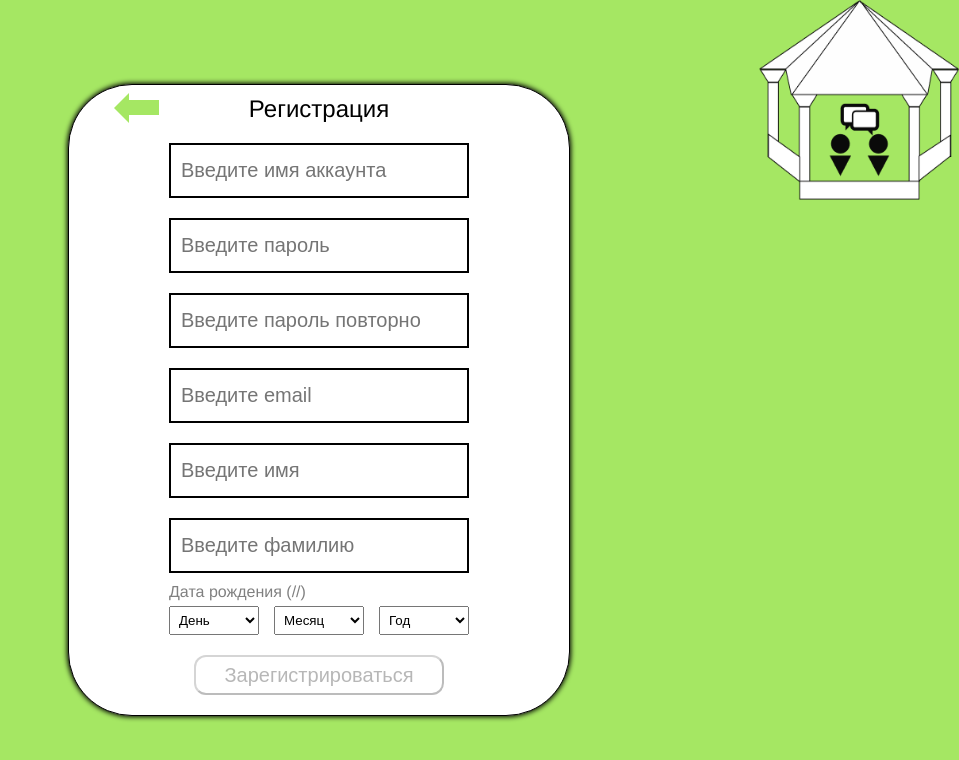
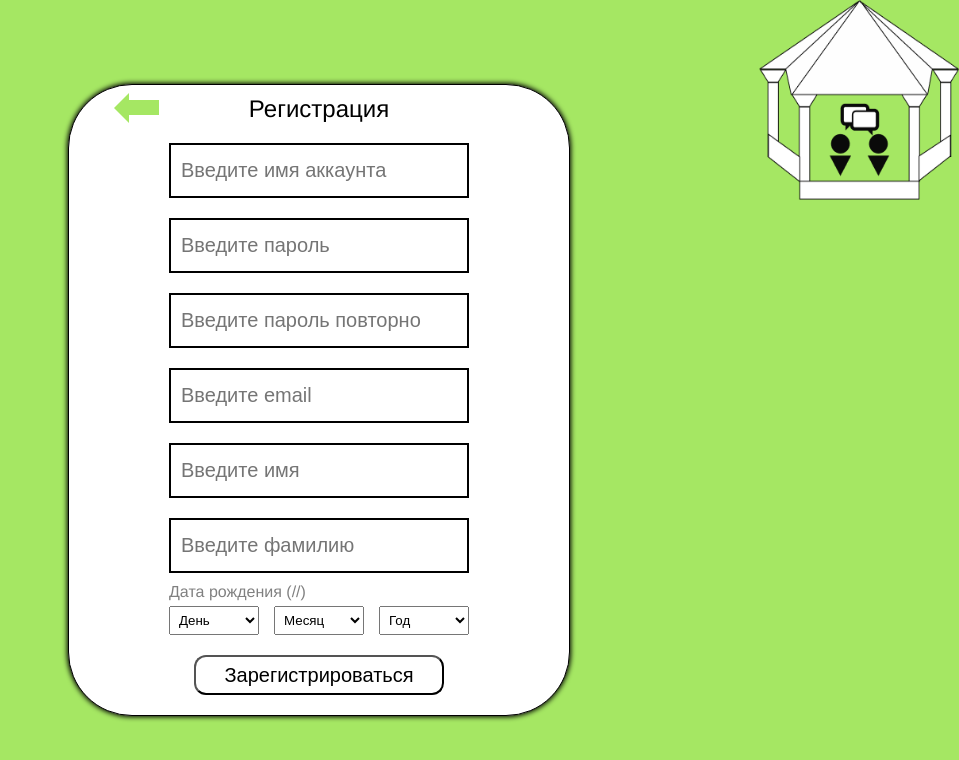
Before and after one commit to Fladit/besedka-frontend, a Vue app: page /auth/registration in a window 1280 px wide. Shown: the top 760 px of the page, without its empty margins (321-1280 px from the left). Built offline with nearby package versions, Linux system fonts and the light colour scheme.

Commit message:
add error checking for TheRegistrationWindow in cases, when user click to register button with incorrect or unfilled data

```diff
--- a/src/components/BaseAuthDebouncedInput.vue
+++ b/src/components/BaseAuthDebouncedInput.vue
@@ -32,6 +32,7 @@ export default {
     type: String,
     id: String,
     trackedValue: String,
+    errorSearcher: Number,
   },
   data: function () {
     return {
@@ -65,11 +66,17 @@ export default {
       if (this.validateInput) {
         this.errorMessage = await this.validateInput(this.value)
       }
+    },
+    errorSearcher: function (val) {
+      if (!this.errorMessage) {
+        this.checkErrors(this.value)
+      }
     }
   },
   methods: {
     checkErrors: function (value) {
       for (const property in this.rules) {
+        console.log(property)
         switch (property) {
           case rulesEnum.MIN_LENGTH: {
             if (value.length < this.rules[property]) {
@@ -81,12 +88,16 @@ export default {
           case rulesEnum.MAX_LENGTH: {
             if (!(value.length < this.rules[property])) {
               this.errorMessage = rulesError[property](this.rules[property])
-              return false
+              return false;
             }
             break;
           }
 
           case rulesEnum.CAN_BE_EMPTY: {
+            if (((value === "" || value === undefined) && !this.rules[property])) {
+              this.errorMessage = rulesError[property](this.rules[property])
+              return false;
+            }
             break;
           }
 
--- a/src/components/TheLoginWindow.vue
+++ b/src/components/TheLoginWindow.vue
@@ -103,6 +103,7 @@ export default {
   background: white;
   border-radius: 14px;
   font-size: 20px;
+  cursor: pointer;
 }
 
 .login__text-button {
--- a/src/components/TheRegistrationWindow.vue
+++ b/src/components/TheRegistrationWindow.vue
@@ -9,23 +9,29 @@
     <BaseAuthDebouncedInput v-model="user.username" :validate-input="validateUsername"
                             @update:hasError="errors.hasUsernameError = !errors.hasUsernameError"
                             :rules="rules.username"  :delay="500"
+                            :errorSearcher="errorSearcher"
                             placeholder="Введите имя аккаунта"/>
     <BaseAuthDebouncedInput v-model="user.password" :rules="rules.password"
                             @update:hasError="errors.hasPasswordError = !errors.hasPasswordError"
+                            :errorSearcher="errorSearcher"
                             placeholder="Введите пароль"/>
     <BaseAuthDebouncedInput v-model="passwordRetry" :tracked-value="user.password"
                             :validateInput="validatePasswordRetry"
                             @update:has-error="errors.hasRetryPasswordError = !errors.hasRetryPasswordError"
+                            :errorSearcher="errorSearcher" :rules="rules.noEmptyRule"
                             placeholder="Введите пароль повторно"/>
     <BaseAuthDebouncedInput v-model="user.email" :validate-input="validateEmail"
                             @update:has-error="errors.hasEmailError = !errors.hasEmailError"
+                            :errorSearcher="errorSearcher" :rules="rules.noEmptyRule"
                             placeholder="Введите email" type="email" id="email"/>
     <BaseAuthDebouncedInput v-model="user.firstName" :rules="rules.name"
+                            :errorSearcher="errorSearcher"
                             placeholder="Введите имя" id="name"/>
     <BaseAuthDebouncedInput v-model="user.lastName" :rules="rules.name"
+                            :errorSearcher="errorSearcher"
                             placeholder="Введите фамилию" id="lastname"/>
     <TheDatePicker v-model="user.birthDay"/>
-    <button class="registration_button" :disabled="isButtonDisabled">Зарегистрироваться</button>
+    <button class="registration_button" @click="register">Зарегистрироваться</button>
   </div>
 </template>
 
@@ -34,6 +40,7 @@ import BaseAuthDebouncedInput from "@/components/BaseAuthDebouncedInput";
 import TheDatePicker from "@/components/TheDatePicker";
 import {AuthPropertyValidation} from "@/utils/Auth/AuthPropertyValidation";
 import {customRules} from "@/utils/inputRules";
+import {AuthLogic} from "@/utils/Auth/AuthLogic";
 export default {
   name: "TheRegistrationWindow",
   components: {TheDatePicker, BaseAuthDebouncedInput},
@@ -60,16 +67,18 @@ export default {
       rules: {
         username: customRules.usernameRules,
         password: customRules.passwordRules,
-        name: customRules.nameRules
-      }
+        name: customRules.nameRules,
+        noEmptyRule: customRules.noEmptyRule,
+      },
+      errorSearcher: 0,
     }
   },
   computed: {
-    isButtonDisabled() {
+    isDataCorrect() {
       for (const property in this.user) {
         console.log(property, this.user[property])
         if (!this.user[property])
-          return true;
+          return false;
       }
       return this.user.password !== this.passwordRetry;
     },
@@ -80,7 +89,17 @@ export default {
       return AuthPropertyValidation.validatePasswordRetry(this.user.password, passwordRetry)
     },
     validateEmail: AuthPropertyValidation.validateEmail,
-
+    turnOnErrorChecker: function () {
+      this.errorSearcher += 1
+    },
+    register: async function () {
+      if (this.isDataCorrect) {
+        console.log("register")
+        const resp = await AuthLogic.registration(this.user)
+        return;
+      }
+      this.turnOnErrorChecker()
+    },
   },
   watch: {
     "user.birthDay": {
@@ -94,14 +113,14 @@ export default {
         //console.log("change")
         for (const property in errors) {
           if (errors[property]) {
-            if (!this.isButtonDisabled) {
-              this.isButtonDisabled = true
+            if (!this.isDataCorrect) {
+              this.isDataCorrect = true
             }
             return ;
           }
         }
-        if (this.isButtonDisabled)
-          this.isButtonDisabled = false
+        if (this.isDataCorrect)
+          this.isDataCorrect = false
       },
       deep: true,
     },
@@ -146,6 +165,7 @@ export default {
   margin-top: 20px;
   background-color: white;
   font-size: 20px;
+  cursor: pointer;
 }
 
 @backButtonHeight: 15px;
--- a/src/utils/inputRules.js
+++ b/src/utils/inputRules.js
@@ -12,16 +12,22 @@ const rulesError = {
 
 const customRules = {
     usernameRules: {
+        [rulesEnum.CAN_BE_EMPTY]: false,
         [rulesEnum.MIN_LENGTH]: 3,
         [rulesEnum.MAX_LENGTH]: 16,
     },
     passwordRules: {
+        [rulesEnum.CAN_BE_EMPTY]: false,
         [rulesEnum.MIN_LENGTH]: 6,
         [rulesEnum.MAX_LENGTH]: 64,
     },
     nameRules: {
+        [rulesEnum.CAN_BE_EMPTY]: false,
         [rulesEnum.MIN_LENGTH]: 2,
         [rulesEnum.MAX_LENGTH]: 32,
+    },
+    noEmptyRule: {
+        [rulesEnum.CAN_BE_EMPTY]: false,
     }
 }
 
```
